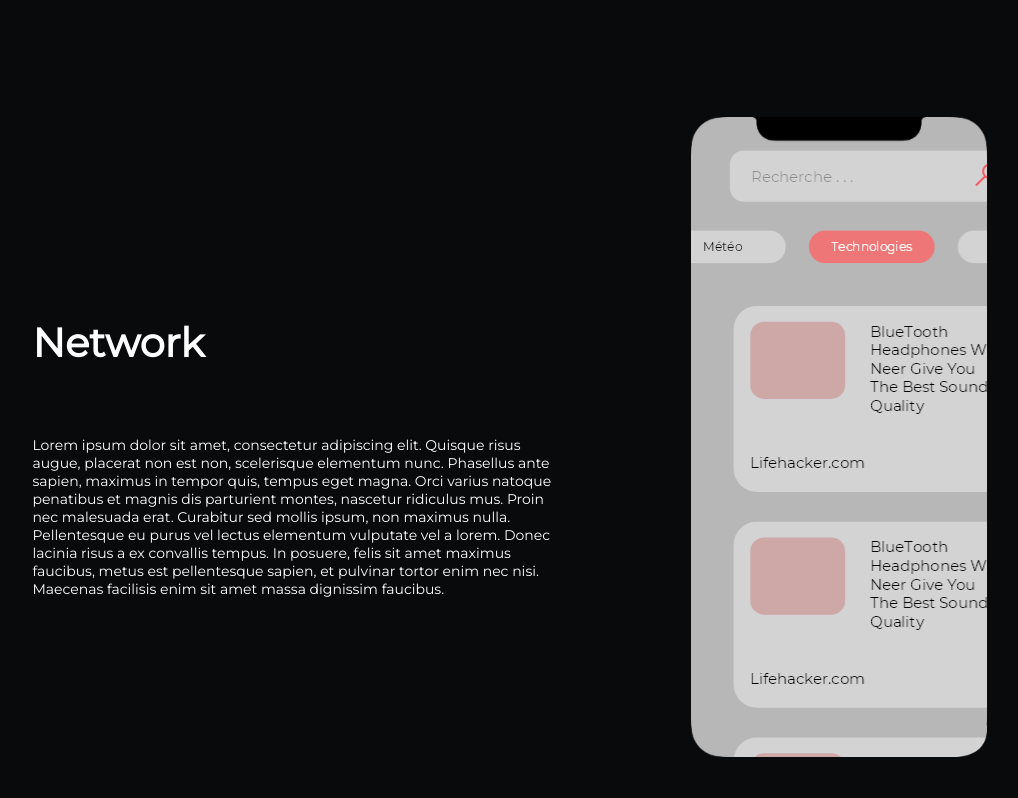
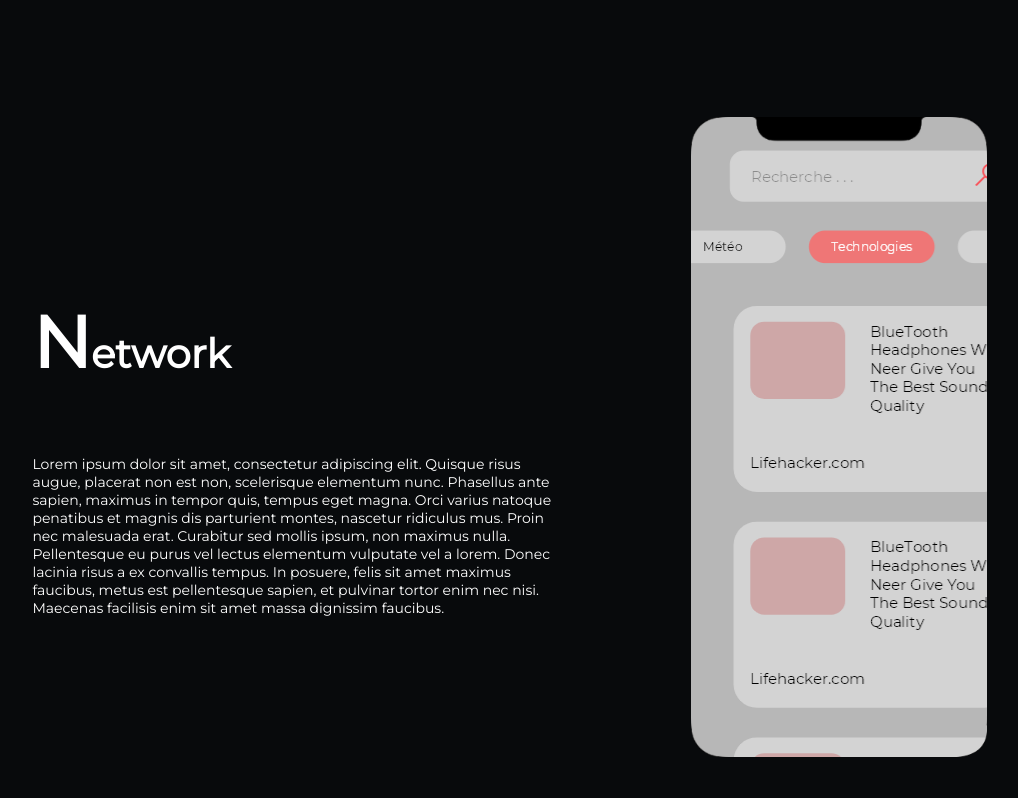
Before and after one commit to ZephirSD/news-website, a React (Create React App) app: page / in a window 1280 px wide. Shown: the part 763-1561 px from the top of the page, without its empty margins (70-1088 px from the left). Built offline with nearby package versions, Linux system fonts and the light colour scheme.

Commit message:
Création de nouveaux variables CSS et l'import du fichier `Contact-style.css`

```diff
--- a/src/style/style.scss
+++ b/src/style/style.scss
@@ -9,6 +9,7 @@
     --font-size-titre: 3.5rem;
     --font-size-sous-titre: 2.5rem;
     --font-size-texte: 14px;
+    --font-size-first-letter: 4.5rem;
     --majuscule: uppercase;
     --capitalize: capitalize;
     --border-titre-majuscule: white 1px;
@@ -18,10 +19,12 @@
     --full-height: 100vh;
     --margin-width: 8vw;
     --margin-width-case-interface: 15vw;
+    --margin-width-contact: 20vw;
     --margin-unset: unset;
     --75-height: 75vh;
     --padding-carte: 50px 0px;
     --regular-weight: 500;
+    --width-image-icon-contact: 8vw;
 }
 
 
@@ -29,3 +32,4 @@
 @import url(../style/Accueil-style.css);
 @import url(../style/Carte-style.css);
 @import url(../style/Autres-style.css);
+@import url(../style/Contact-style.css);
```
